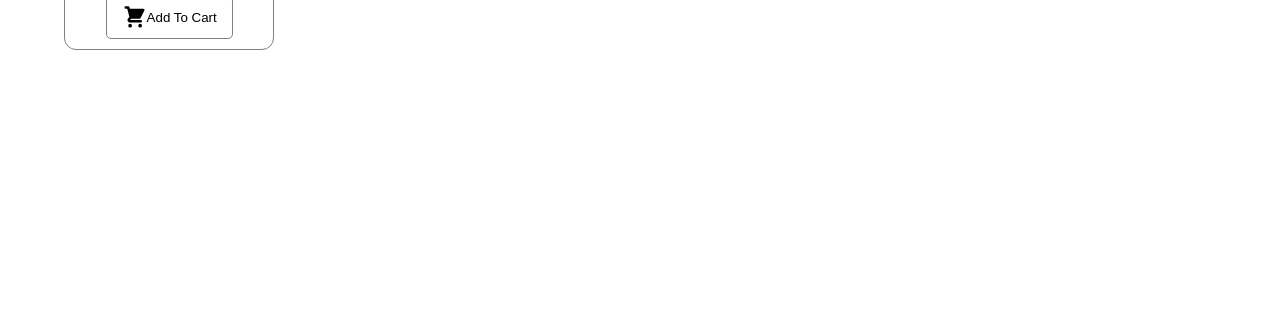
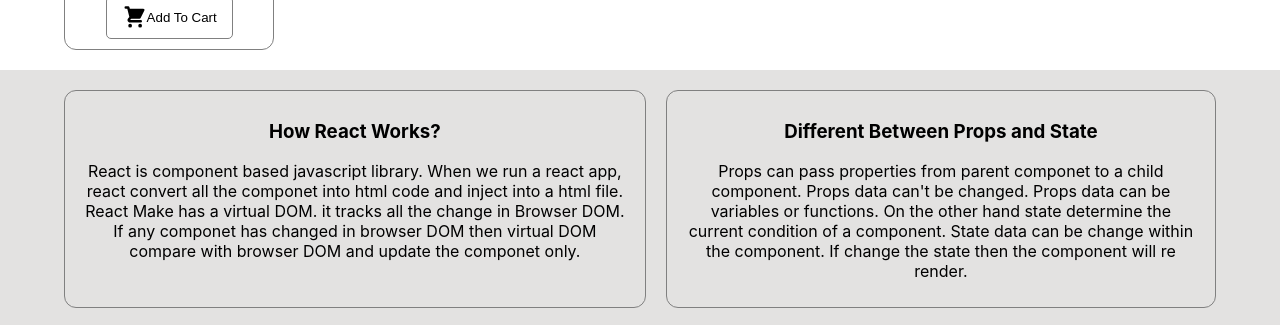
Before and after one commit to habib-sc/gadget-plus-react, a React (Create React App) app: page / in a window 1280 px wide. Shown: the part 1278-1603 px from the top of the page. Before the commit the page ends 1328 px from the top, so only its background shows below. Built offline with nearby package versions, Linux system fonts and the light colour scheme.

Commit message:
Added QA section

```diff
--- a/public/products.json
+++ b/public/products.json
@@ -29,7 +29,7 @@
 
     {
         "id": 2215,
-        "name": "Ultimate Ears WONDERBOOM Portable",
+        "name": "Ultimate Ears WONDERBOOM",
         "price": 42,
         "image": "https://f5d5a4q7.rocketcdn.me/wp-content/uploads/2019/12/HMGB2-595x595.jpeg"
     },
--- a/src/App.js
+++ b/src/App.js
@@ -2,6 +2,7 @@
 import './App.css';
 import Cart from './components/Cart/Cart';
 import Products from './components/Products/Products';
+import Qa from './components/Qa/Qa';
 
 function App() {
 
@@ -26,6 +27,7 @@
           <Cart resetCart={resetCart} cart={cart}></Cart>
         </div>
       </div>
+      <Qa></Qa>
     </div>
   );
 }
--- /dev/null
+++ b/src/components/Qa/Qa.css
@@ -0,0 +1,18 @@
+.qa-container{
+    background-color: rgba(197, 195, 193, 0.479);
+    padding: 20px 0px;
+    display: flex;
+    justify-content: center;
+    margin-top: 20px;
+}
+.qa-items-container{
+    width: 90%;
+    display: flex;
+    gap: 20px;
+}
+.qa-item{
+    text-align: center;
+    border-radius: 12px;
+    border: 1px solid gray;
+    padding: 10px 15px;
+}
--- /dev/null
+++ b/src/components/Qa/Qa.js
@@ -0,0 +1,21 @@
+import React from 'react';
+import './Qa.css';
+
+const Qa = () => {
+    return (
+        <div className='qa-container'>
+            <div className="qa-items-container">
+                <div className="qa-item">
+                    <h3>How React Works?</h3>
+                    <p>React is component based javascript library. When we run a react app, react convert all the componet into html code and inject into a html file. React Make has a virtual DOM. it tracks all the change in Browser DOM. If any componet has changed in browser DOM then virtual DOM compare with browser DOM and update the componet only. </p>
+                </div>
+                <div className="qa-item">
+                    <h3>Different Between Props and State</h3>
+                    <p>Props can pass properties from parent componet to a child component. Props data can't be changed. Props data can be variables or functions. On the other hand state determine the current condition of a component. State data can be change within the component. If change the state then the component will re render.</p>
+                </div>
+            </div>
+        </div>
+    );
+};
+
+export default Qa;
```
